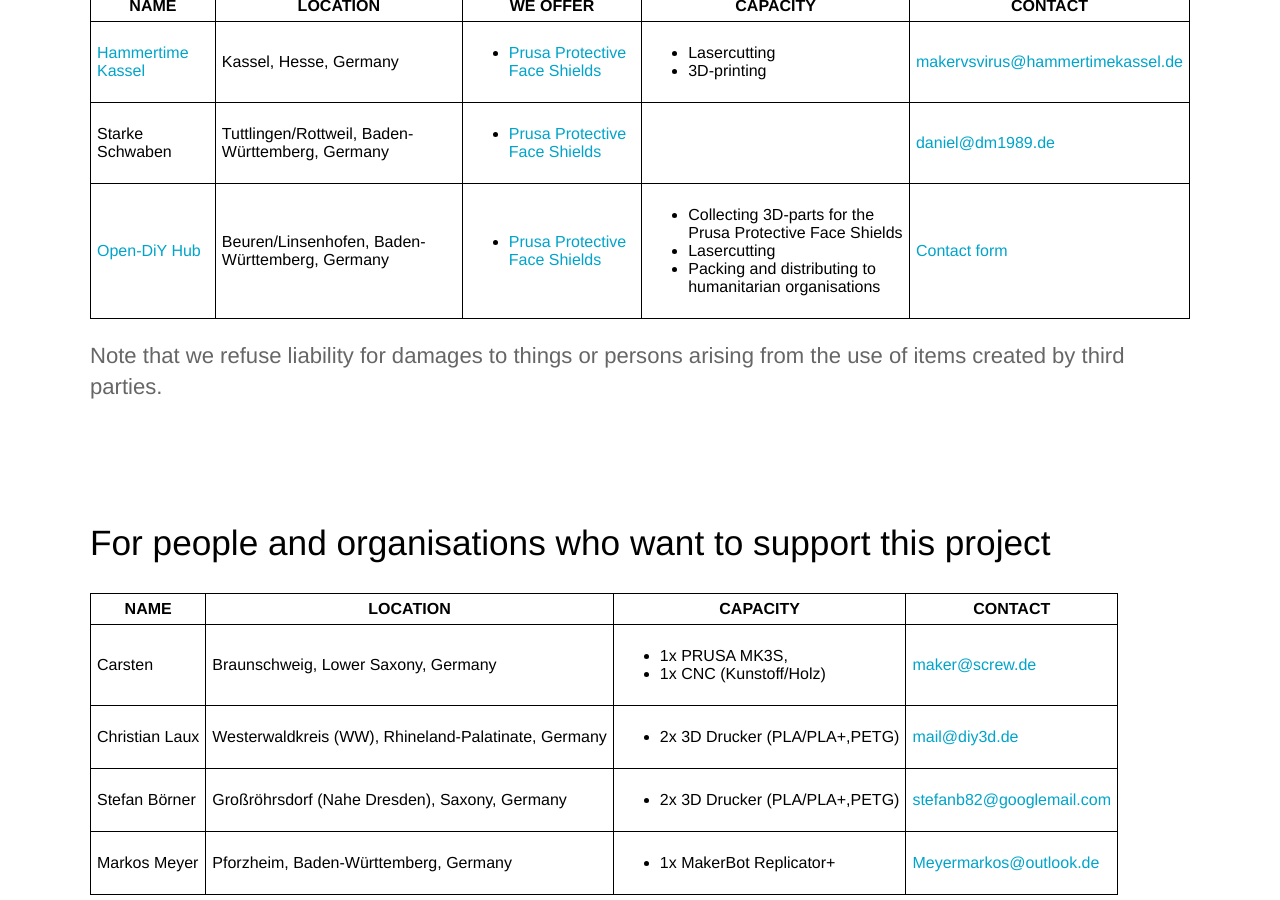
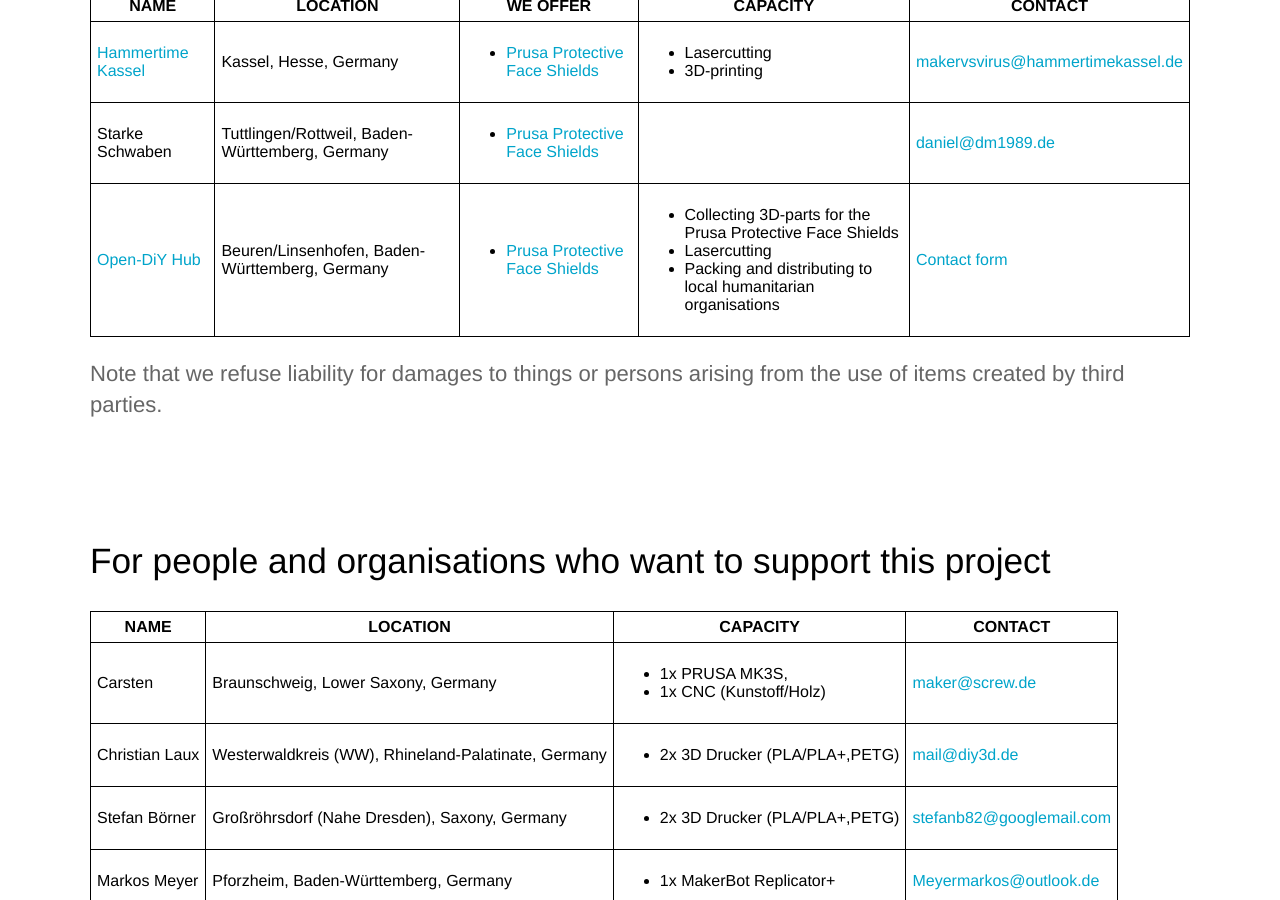
Before and after one commit to CloudCannon/hydra-jekyll-template, a Jekyll site: the page built from en/index.html, in a window 1280 px wide and 900 px high, scrolled down 1148 px. Built offline with Jekyll 4.4.1, drawn with Linux system fonts in a browser that asks for light colours.

Commit message:
Fix entry

```diff
--- a/_data/hubs.yml
+++ b/_data/hubs.yml
@@ -34,7 +34,7 @@
     capacity:
       - Collecting 3D-parts for the Prusa Protective Face Shields
       - Lasercutting
-      - Packing and distributing to humanitarian organisations
+      - Packing and distributing to local humanitarian organisations
     we_offer:
       - '<a href="https://www.prusaprinters.org/prints/25857-protective-face-shield-rc2" target="_blank">Prusa Protective Face Shields</a>'
 # Copy the block above and repeat =)
@@ -74,7 +74,7 @@
     capacity:
       - Sammlung 3D-Druckteile für den Prusa Protective Face Shields
       - Lasercutter
-      - Verpacken und Verteilen an Kreisverbände von Hilfsorganisationen
+      - Verpacken und Verteilen an lokale Kreisverbände von Hilfsorganisationen
     we_offer:
       - '<a href="https://www.prusaprinters.org/prints/25857-protective-face-shield-rc2" target="_blank">Prusa Protective Face Shields</a>'
   # Copy the block above and repeat =)
```
